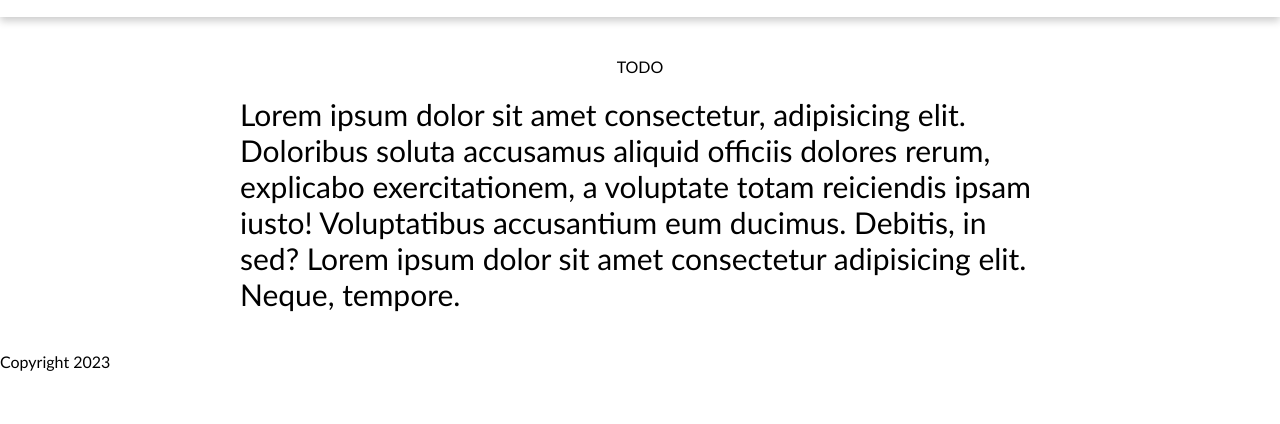
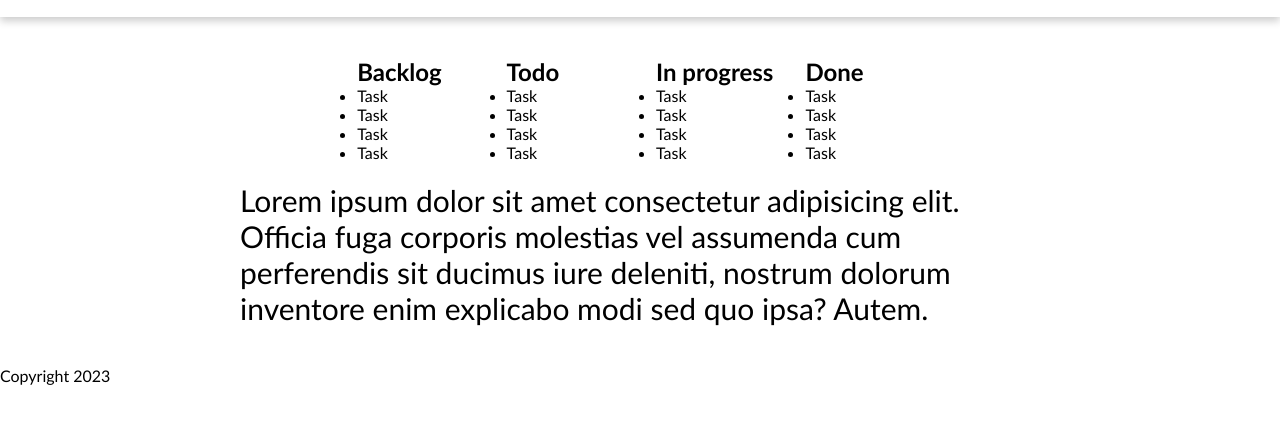
Before and after one commit to madrakas/06_kanban, a website with bundled scripts: page index.html in a window 1280 px wide. Shown: the part 42-466 px from the top of the page. Built offline with nearby package versions, Linux system fonts and the light colour scheme; files whose address does not match are found by name.

Commit message:
kanban class output

```diff
--- a/css/main.css
+++ b/css/main.css
@@ -16,13 +16,6 @@ body {
     gap: 20px;
     padding: 40px 20px;
 
-}
-
-.main-content > section {
-    display: flex;
-    flex-direction: column;
-    align-items: center;
-    width: 100%;
 }
 
 .about > div {
--- a/css/todo.css
+++ b/css/todo.css
@@ -0,0 +1,4 @@
+.todo {
+    display: grid;
+    gap: 2rem;
+}
--- a/index.html
+++ b/index.html
@@ -38,16 +38,11 @@
     </header>
 
     <main class="main-content">
-      <section class="todo">TODO</section>
+      <section id="kanban">TODO</section>
       <section class="about">
-        <div>
-          Lorem ipsum dolor sit amet consectetur, adipisicing elit. Doloribus
-          soluta accusamus aliquid officiis dolores rerum, explicabo
-          exercitationem, a voluptate totam reiciendis ipsam iusto! Voluptatibus
-          accusantium eum ducimus. Debitis, in sed? Lorem ipsum dolor sit amet
-          consectetur adipisicing elit. Neque, tempore.
-        </div>
+        <div>Lorem ipsum dolor sit amet consectetur adipisicing elit. Officia fuga corporis molestias vel assumenda cum perferendis sit ducimus iure deleniti, nostrum dolorum inventore enim explicabo modi sed quo ipsa? Autem.</div>
       </section>
+
     </main>
 
     <footer class="main-footer">Copyright 2023</footer>
--- /dev/null
+++ b/js/Todo.js
@@ -0,0 +1,45 @@
+export class Todo {
+    constructor(selector, columns) {
+        this.selector = selector;
+        this.columns = columns;
+        this.DOM = null;
+
+        this.init();
+    }
+
+    init() {
+        const err = this.updateDOMElement();
+        if (typeof err === 'string') {
+            return console.error(err);
+        }
+        this.render();
+    }
+
+    updateDOMElement() {
+        if (typeof this.selector !== 'string' ||this.selector === '') {
+            // throw new Error('Netinkamas selektorius'); grubus stabdymas
+           return 'Netinkamas selektorius';
+        }
+        this.DOM = document.querySelector(this.selector);
+    }
+
+    render() {
+        let HTML = '';
+
+        for (const column of this.columns) {
+            HTML += `
+            <div>
+                <h2>${column}</h2>
+                <ul>
+                    <li>Task</li>
+                    <li>Task</li>
+                    <li>Task</li>
+                    <li>Task</li>
+                </ul>
+            </div>`;
+        }
+        this.DOM.classList.add('todo');
+        this.DOM.innerHTML = HTML;
+        this.DOM.style.gridTemplateColumns = `repeat(${this.columns.length}, 1fr)`;
+    }
+ };
--- /dev/null
+++ b/js/main.js
@@ -0,0 +1,8 @@
+import { Todo } from "./Todo.js";
+
+const kanban = new Todo(
+    '#kanban',
+    ['Backlog','Todo', 'In progress', 'Done']
+    );
+
+    // kanban.addTask('');
```
